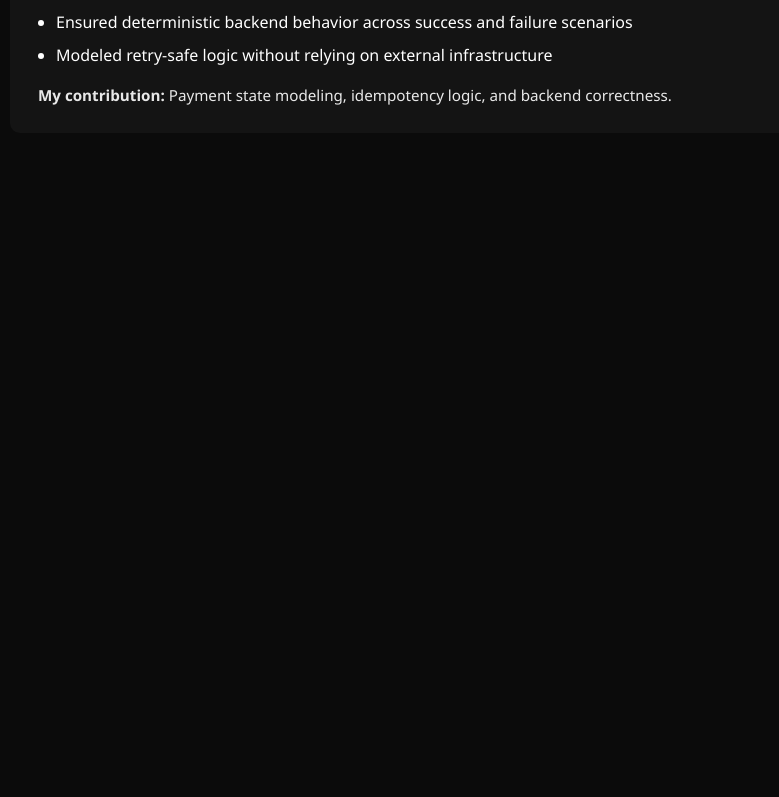
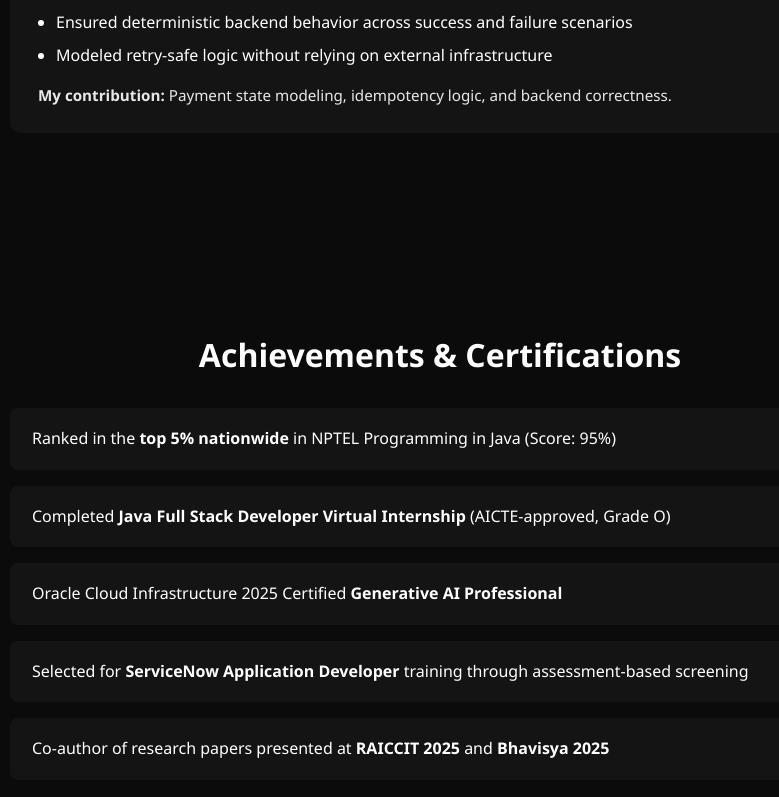
Before and after one commit to Ritika331/ritika_portfolio, a React (Vite) app: page / in a window 1280 px wide. Shown: the part 2694-3491 px from the top of the page, without its empty margins (200-979 px from the left). Before the commit the page ends 2947 px from the top, so only its background shows below. Built offline with nearby package versions, Linux system fonts and the light colour scheme.

Commit message:
Add Achievements and Certifications Section

```diff
--- a/src/App.jsx
+++ b/src/App.jsx
@@ -103,6 +103,27 @@
           </p>
         </div>
       </section>
+            <section className="achievements">
+        <h3>Achievements & Certifications</h3>
+
+        <ul>
+          <li>
+            Ranked in the <strong>top 5% nationwide</strong> in NPTEL Programming in Java (Score: 95%)
+          </li>
+          <li>
+            Completed <strong>Java Full Stack Developer Virtual Internship</strong> (AICTE-approved, Grade O)
+          </li>
+          <li>
+            Oracle Cloud Infrastructure 2025 Certified <strong>Generative AI Professional</strong>
+          </li>
+          <li>
+            Selected for <strong>ServiceNow Application Developer</strong> training through assessment-based screening
+          </li>
+          <li>
+            Co-author of research papers presented at <strong>RAICCIT 2025</strong> and <strong>Bhavisya 2025</strong>
+          </li>
+        </ul>
+      </section>
 
     </div>
   );
--- a/src/index.css
+++ b/src/index.css
@@ -138,3 +138,27 @@
   font-size: 0.95rem;
   opacity: 0.9;
 }
+
+.achievements {
+  max-width: 900px;
+  margin: 0 auto;
+  padding: 80px 20px;
+}
+
+.achievements h3 {
+  font-size: 2rem;
+  margin-bottom: 32px;
+  text-align: center;
+}
+
+.achievements ul {
+  list-style: none;
+}
+
+.achievements li {
+  background: #141414;
+  padding: 18px 22px;
+  border-radius: 8px;
+  margin-bottom: 16px;
+  line-height: 1.6;
+}
```
